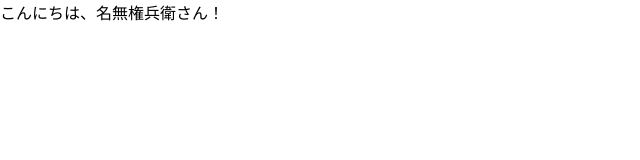
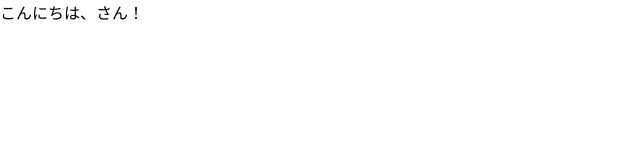
Before and after one commit to hiroyannnn/React-sokushu-, a React (Create React App) app in the folder quick-react/: page / in a window 1280 px wide. Shown: the top 160 px of the page, without its empty margins (0-640 px from the left). Built offline with nearby package versions, Linux system fonts and the light colour scheme.

Commit message:
prop-other

```diff
--- a/quick-react/src/MyHello.js
+++ b/quick-react/src/MyHello.js
@@ -2,6 +2,9 @@ import React, { Component } from 'react';
 import PropTypes from 'prop-types';
 
 export default class MyHello extends Component {
+    static propTypes = {
+        name: PropTypes.string.isRequired
+    };
     render() {
         return <div>こんにちは、{this.props.name}さん！</div>;
     }
--- a/quick-react/src/index.js
+++ b/quick-react/src/index.js
@@ -76,7 +76,9 @@ ReactDOM.render(
     // <MyProp prop5={{ age: 40, sex: '男' }} />,
 
     // prop-def
-    <MyHelloDef />,
+    // <MyHelloDef />,
+    // prop-other
+    <MyHello />,
     document.getElementById('root')
 
 );
```
